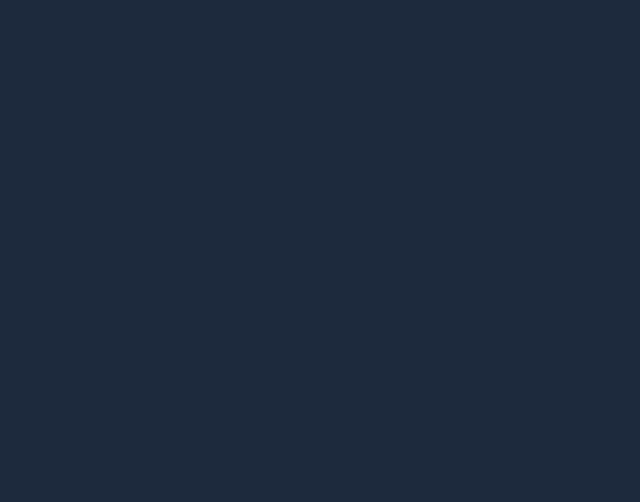
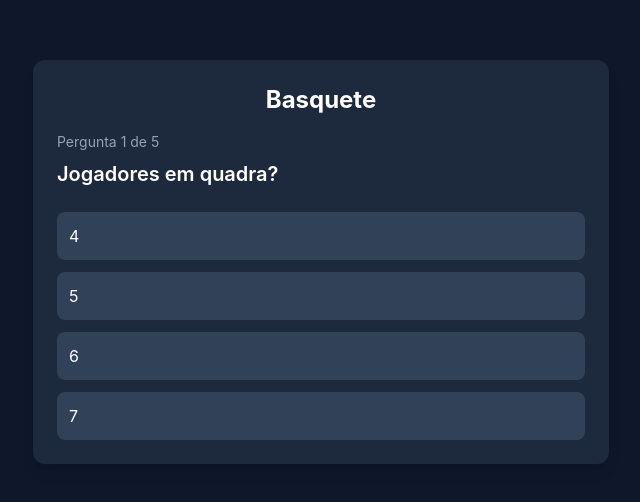
Before and after one commit to yandevv/quiz-app-ryan, a React (Vite) app: page /quizzes/019dc4e6-4a02-7121-9dc3-16256bf54853 in a window 1280 px wide. Before the commit this address had no page. Shown: the part 138-640 px from the top of the page, without its empty margins (319-959 px from the left). Built offline with nearby package versions, Linux system fonts and the light colour scheme.

Commit message:
quizzes routing

```diff
--- a/src/main.jsx
+++ b/src/main.jsx
@@ -1,16 +1,17 @@
 import { StrictMode } from 'react'
 import { createRoot } from 'react-dom/client'
-import { BrowserRouter, Route, Routes } from "react-router";
+import { BrowserRouter, Routes, Route } from "react-router";
 
-// Components Imports
 import QuizzesIndex from './pages/QuizzesIndex';
+import Quiz from './pages/Quiz';
 
 createRoot(document.getElementById('root')).render(
   <StrictMode>
     <BrowserRouter>
       <Routes>
         <Route path="/" element={<QuizzesIndex />} />
+        <Route path="/quizzes/:quizId" element={<Quiz />} />
       </Routes>
     </BrowserRouter>
-  </StrictMode>,
-)
+  </StrictMode>
+);
--- /dev/null
+++ b/src/pages/Quiz.jsx
@@ -0,0 +1,80 @@
+import React, { useState } from "react";
+import { useParams } from "react-router";
+import quizzes from "../data/quizzes.json";
+
+function Quiz() {
+  const { quizId } = useParams();
+
+  const quiz = quizzes.find((q) => q.id === quizId);
+
+  const [currentQuestion, setCurrentQuestion] = useState(0);
+  const [score, setScore] = useState(0);
+  const [finished, setFinished] = useState(false);
+
+  if (!quiz) {
+    return <div className="text-white p-10">Quiz não encontrado</div>;
+  }
+
+  const question = quiz.questions[currentQuestion];
+
+  function handleAnswer(index) {
+    if (index === question.correct) {
+      setScore((prev) => prev + 1);
+    }
+
+    const next = currentQuestion + 1;
+
+    if (next < quiz.questions.length) {
+      setCurrentQuestion(next);
+    } else {
+      setFinished(true);
+    }
+  }
+
+  return (
+    <div className="min-h-screen flex items-center justify-center bg-slate-900 text-white p-6">
+      <div className="w-full max-w-xl bg-slate-800 p-6 rounded-xl shadow-lg">
+
+        <h1 className="text-2xl font-bold mb-4 text-center">
+          {quiz.name}
+        </h1>
+
+        {!finished ? (
+          <>
+            <p className="mb-2 text-sm text-gray-400">
+              Pergunta {currentQuestion + 1} de {quiz.questions.length}
+            </p>
+
+            <h2 className="text-xl font-semibold mb-6">
+              {question.question}
+            </h2>
+
+            <div className="flex flex-col gap-3">
+              {question.options.map((option, index) => (
+                <button
+                  key={index}
+                  onClick={() => handleAnswer(index)}
+                  className="bg-slate-700 hover:bg-slate-600 transition p-3 rounded-lg text-left"
+                >
+                  {option}
+                </button>
+              ))}
+            </div>
+          </>
+        ) : (
+          <div className="text-center">
+            <h2 className="text-xl font-bold mb-4">
+              Resultado final 🎉
+            </h2>
+            <p className="text-lg">
+              Você acertou {score} de {quiz.questions.length}
+            </p>
+          </div>
+        )}
+
+      </div>
+    </div>
+  );
+}
+
+export default Quiz;
--- a/src/pages/QuizzesIndex.jsx
+++ b/src/pages/QuizzesIndex.jsx
@@ -6,34 +6,38 @@
   return (
     <div className="w-full min-h-screen bg-slate-800 text-white py-6 px-10">
       <h1 className="text-center font-bold text-2xl mb-8">Quizzes</h1>
-      <div className="grid grid-cols-3 gap-x-12">
-        {Object.values(quizzes).map((quiz) => (
+
+      <div className="grid grid-cols-3 gap-8">
+        {quizzes.map((quiz) => (
           <div
             key={quiz.id}
-            className="m-2 h-120 relative"
+            className="rounded-xl overflow-hidden shadow-lg relative"
             style={{ backgroundColor: quiz.color }}
           >
             <img
               src={quiz.coverImage}
               alt={"Cover do Quiz " + quiz.name}
-              className="w-full max-h-48 mb-4"
+              className="w-full h-40 object-cover"
             />
-            <div className="px-4 flex flex-col gap-4">
+
+            <div className="p-4">
               <h2
-                className="font-bold text-xl"
+                className="font-bold text-xl mb-2"
                 style={{ color: quiz.textColor || "#fff" }}
               >
                 {quiz.name}
               </h2>
+
               <p style={{ color: quiz.textColor || "#fff" }}>
                 {quiz.description}
               </p>
             </div>
+
             <Link
               to={`/quizzes/${quiz.id}`}
-              className="bg-slate-800 p-2 rounded-md w-fit absolute bottom-4 left-1/2 -translate-x-1/2"
+              className="bg-slate-900 text-white px-4 py-2 rounded-lg absolute bottom-4 left-1/2 -translate-x-1/2"
             >
-              Take Quiz
+              Começar
             </Link>
           </div>
         ))}
```
